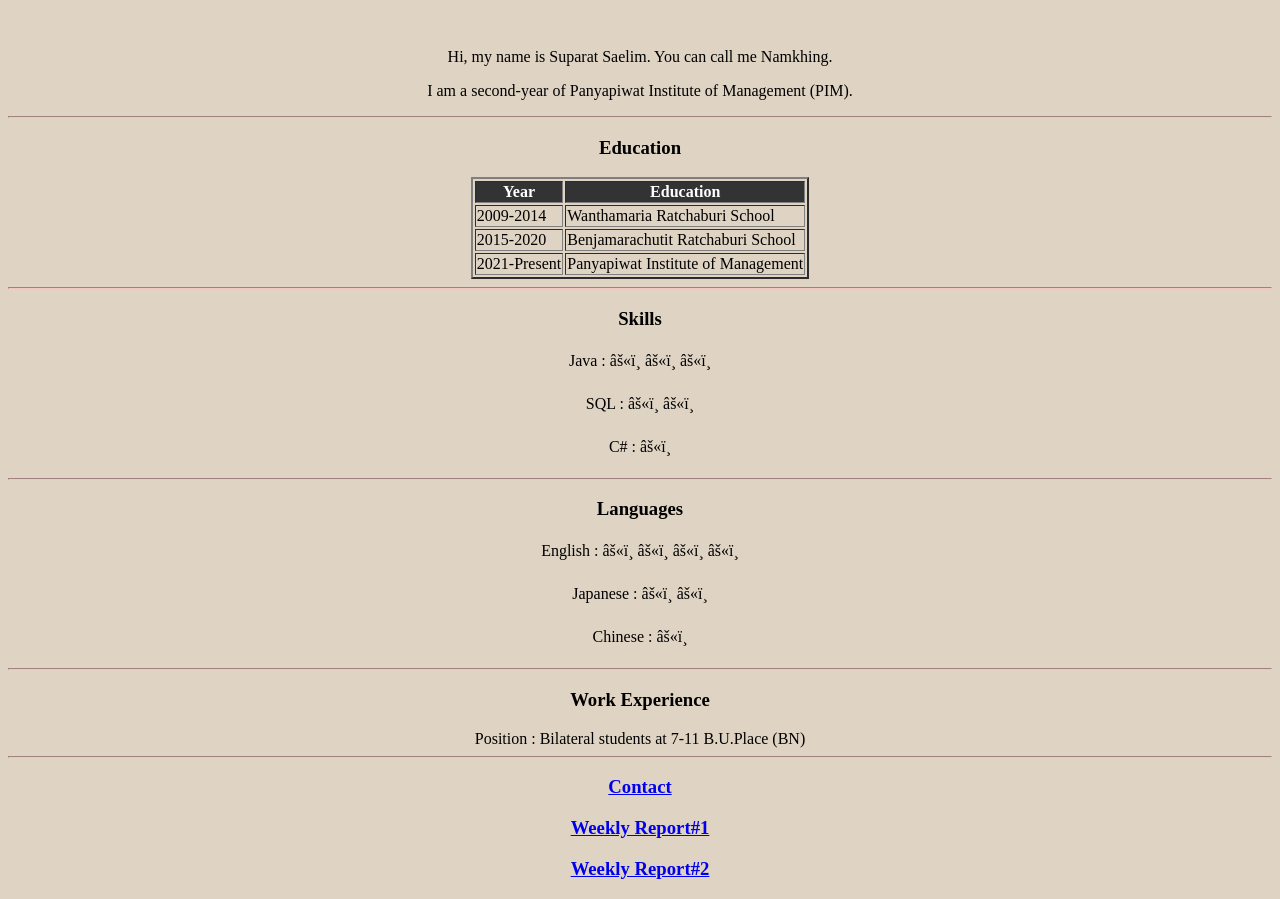
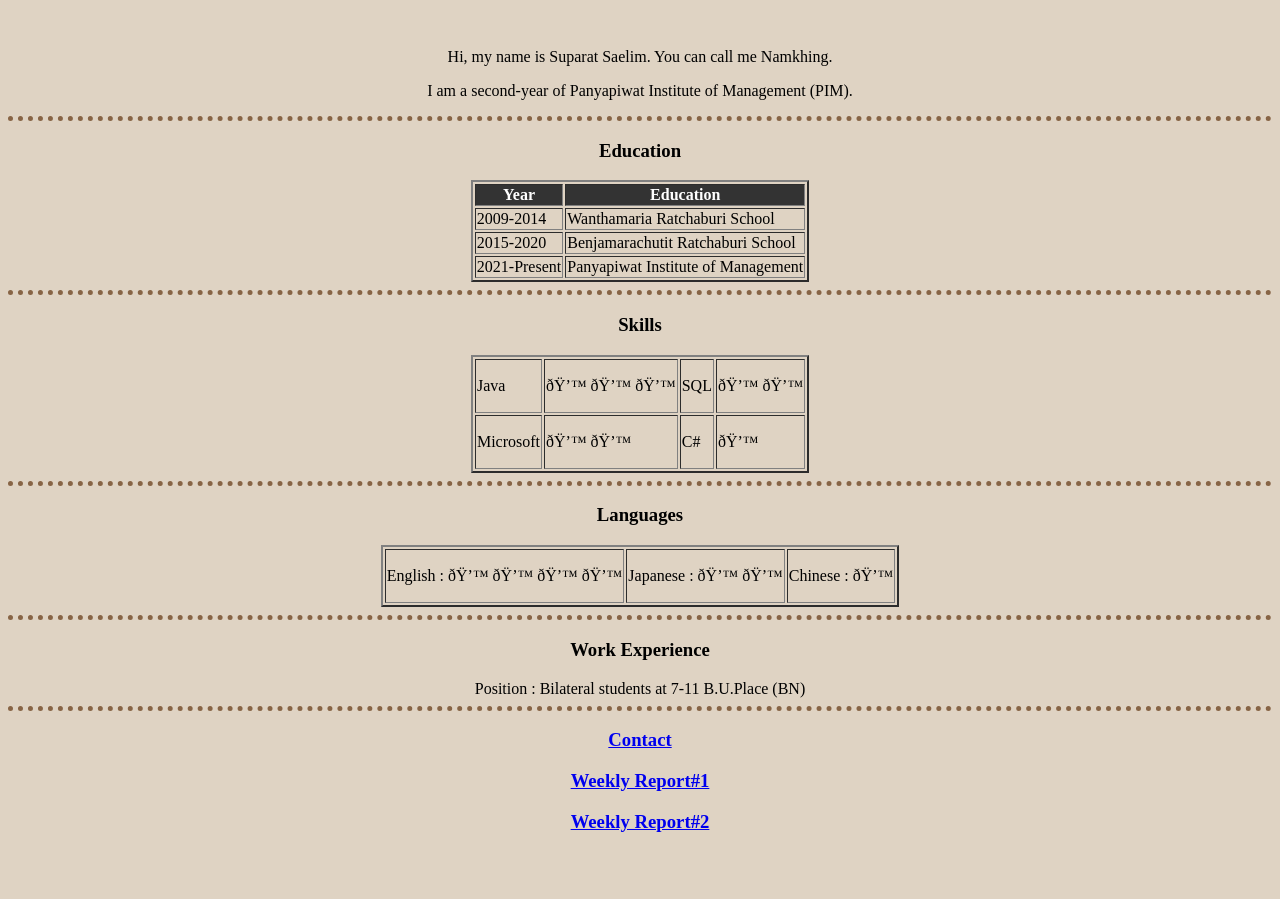
Before and after one commit to NKmmii02/resume, a plain HTML site: page index.html in a window 1280 px wide. Shown: the part 488-1387 px from the top of the page. After the commit the page ends 1340 px from the top, so only its background shows below. Drawn offline with Linux system fonts and the light colour scheme.

Commit message:
Add files via upload

```diff
--- a/index.html
+++ b/index.html
@@ -5,8 +5,11 @@
     <title>Namkhing</title>
     <style>
       body{background-color:#DFD3C3;}
-      hr{border-style:inset;
-      border-color:#F3C5C5;}
+      hr{border-style:dotted none none;
+      border-color:#876445;
+      border-width: 5px;
+      height: 50%;
+    }
     </style>
   </head>
   <body>
@@ -42,14 +45,37 @@
     </table>
     <hr>
     <h3><center>Skills</center></h3>
-    <p><center>Java : ⚫️ ⚫️ ⚫️</center></p>
-    <p><center>SQL : ⚫️ ⚫️</center></p>
-    <p><center>C# : ⚫️ </center></p>
+    <table border="2" align="center">
+      <thead>
+        <tr>
+          <td><p>Java</p></td>
+          <td>💙 💙 💙</td>
+          <td><p>SQL</p></td>
+          <td>💙 💙</td>
+        </tr>
+        <tr>
+          <td><p>Microsoft</p></td>
+          <td>💙 💙</td>
+          <td><p>C#</p></td>
+          <td>💙</td>
+        </tr>
+      </thead>
+    </table>
     <hr>
     <h3><center>Languages</center></h3>
-    <p><center>English : ⚫️ ⚫️ ⚫️ ⚫️</center></p>
-    <p><center>Japanese : ⚫️ ⚫️</center></p>
-    <p><center>Chinese : ⚫️ </center></p>
+    <table border="2" align="center">
+      <thead>
+        <td>
+          <p>English : 💙 💙 💙 💙</p>
+        </td>
+        <td>
+          <p>Japanese : 💙 💙</p>
+        </td>
+        <td>
+          <p>Chinese : 💙 </p>
+        </td>
+      </thead>
+    </table>
     <hr>
     <h3><center>Work Experience</center></h3>
     <center>Position : Bilateral students at 7-11 B.U.Place (BN)</center>
```
